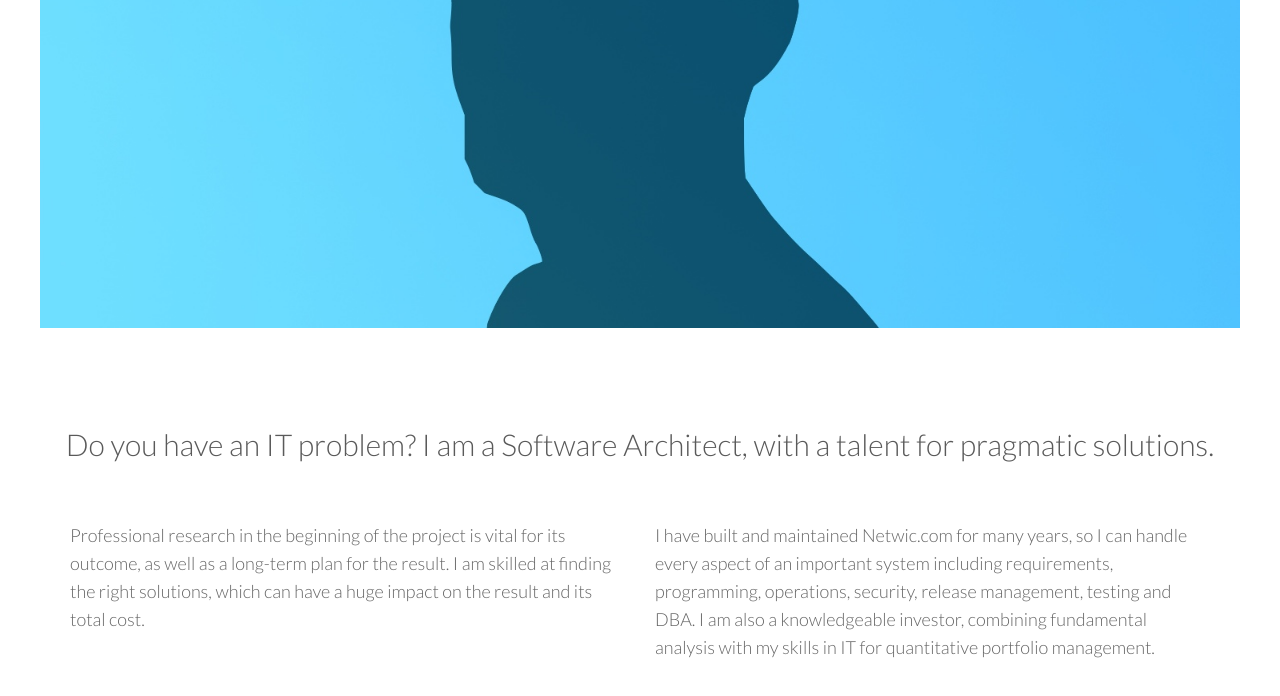
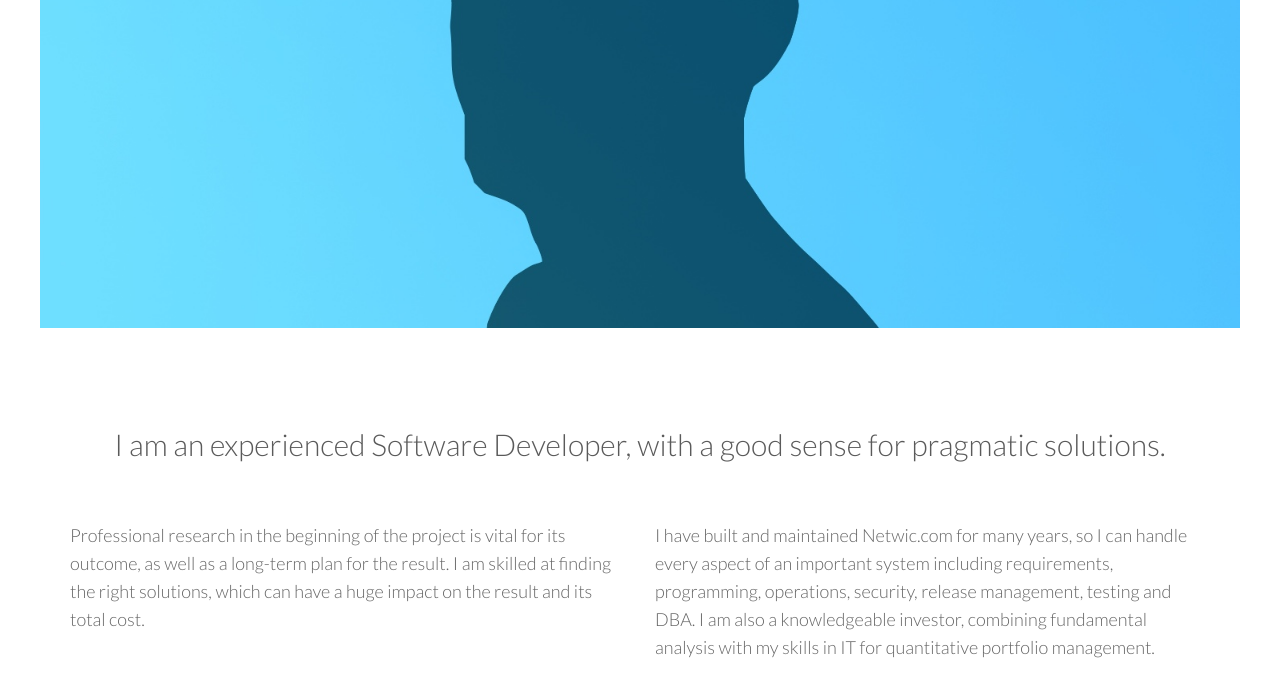
Before and after one commit to wwwclaes/wwwclaes.github.io, a plain HTML site: page index.html in a window 1280 px wide. Shown: the part 372-1068 px from the top of the page. Drawn offline with Linux system fonts and the light colour scheme; files whose address does not match are found by name.

Commit message:
Update index.html

```diff
--- a/index.html
+++ b/index.html
@@ -53,7 +53,7 @@
 
     <div class="container ptb">
       <div class="row">
-        <h2 class="centered mb">Do you have an IT problem? I am a Software Architect, with a talent for pragmatic solutions.</h2>
+        <h2 class="centered mb">I am an experienced Software Developer, with a good sense for pragmatic solutions.</h2>
         <div class="col-md-6">
           <p>Professional research in the beginning of the project is vital for its outcome, as well as a long-term plan for the result. I am skilled at finding the right solutions, which can have a huge impact on the result and its total cost.</p>
         </div><!--/col-md-6-->
```
